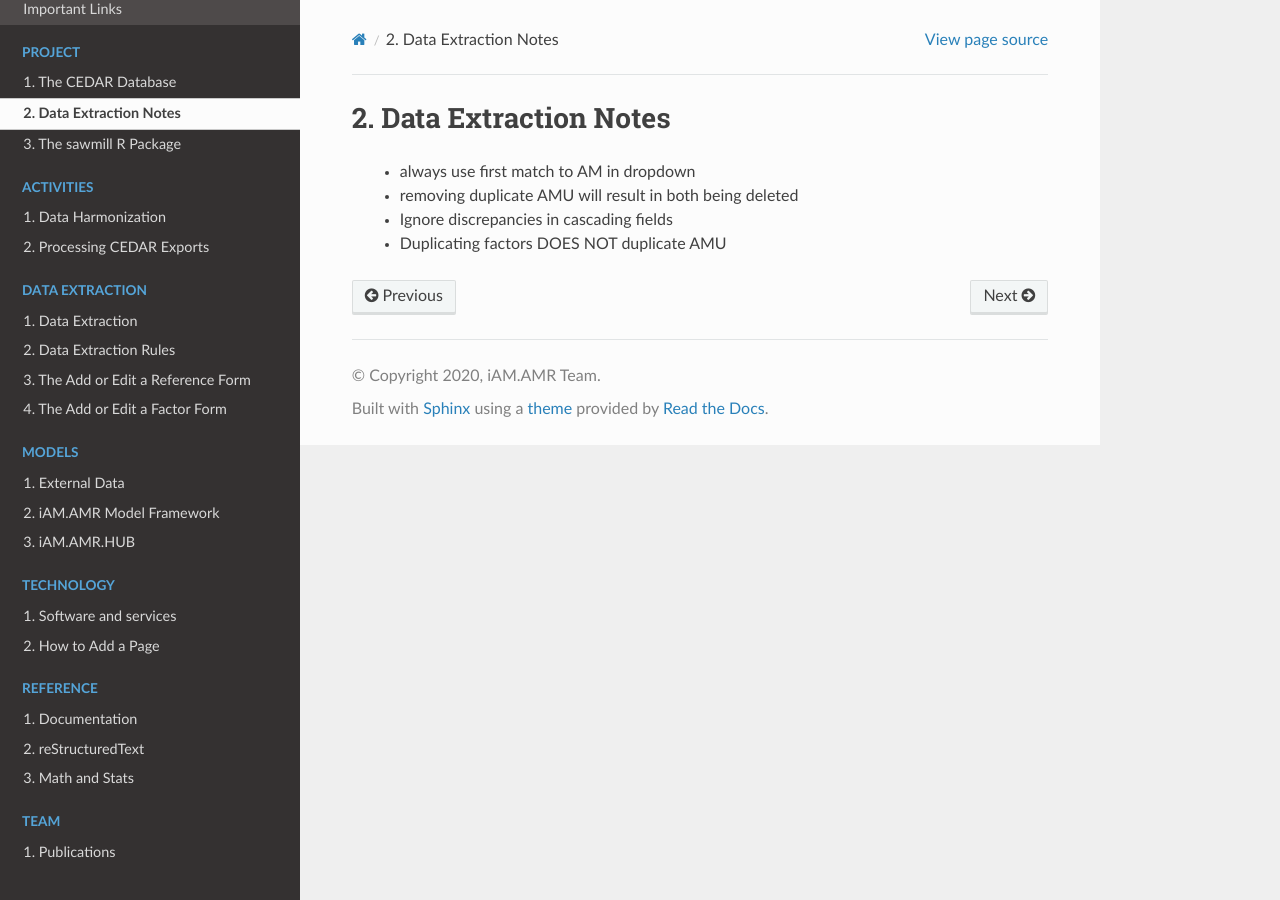
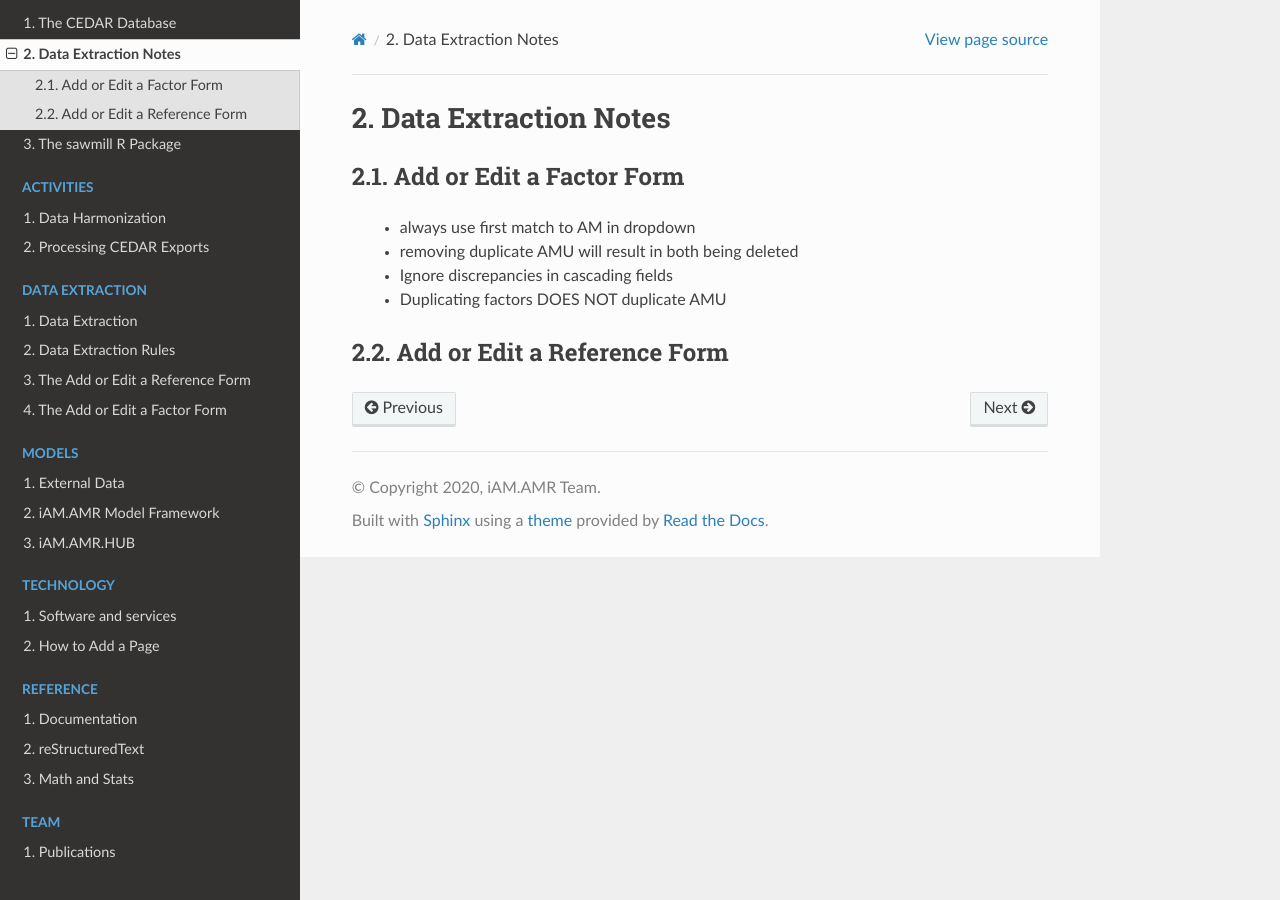
Before and after one commit to iAM-AMR/iAM.AMR.DOC, a Sphinx documentation site: the page built from source/02_project/Data_Extract_Notes.rst, in a window 1280 px wide. Built offline with Sphinx 7.4.7 and the Read the Docs theme 2.0.0, drawn with Linux system fonts in a browser that asks for light colours; pages that are not in the unit, such as notebooks, are missing from menus; a script that is not in the unit is left out.

Commit message:
Update Data_Extract_Notes.rst
Add headings for reference and factor forms

```diff
--- a/source/02_project/Data_Extract_Notes.rst
+++ b/source/02_project/Data_Extract_Notes.rst
@@ -3,7 +3,16 @@
 Data Extraction Notes
 =====================
 
+
+Add or Edit a Factor Form
+-------------------------
+
  - always use first match to AM in dropdown
  - removing duplicate AMU will result in both being deleted
  - Ignore discrepancies in cascading fields
  - Duplicating factors DOES NOT duplicate AMU
+
+
+
+Add or Edit a Reference Form
+----------------------------
```
